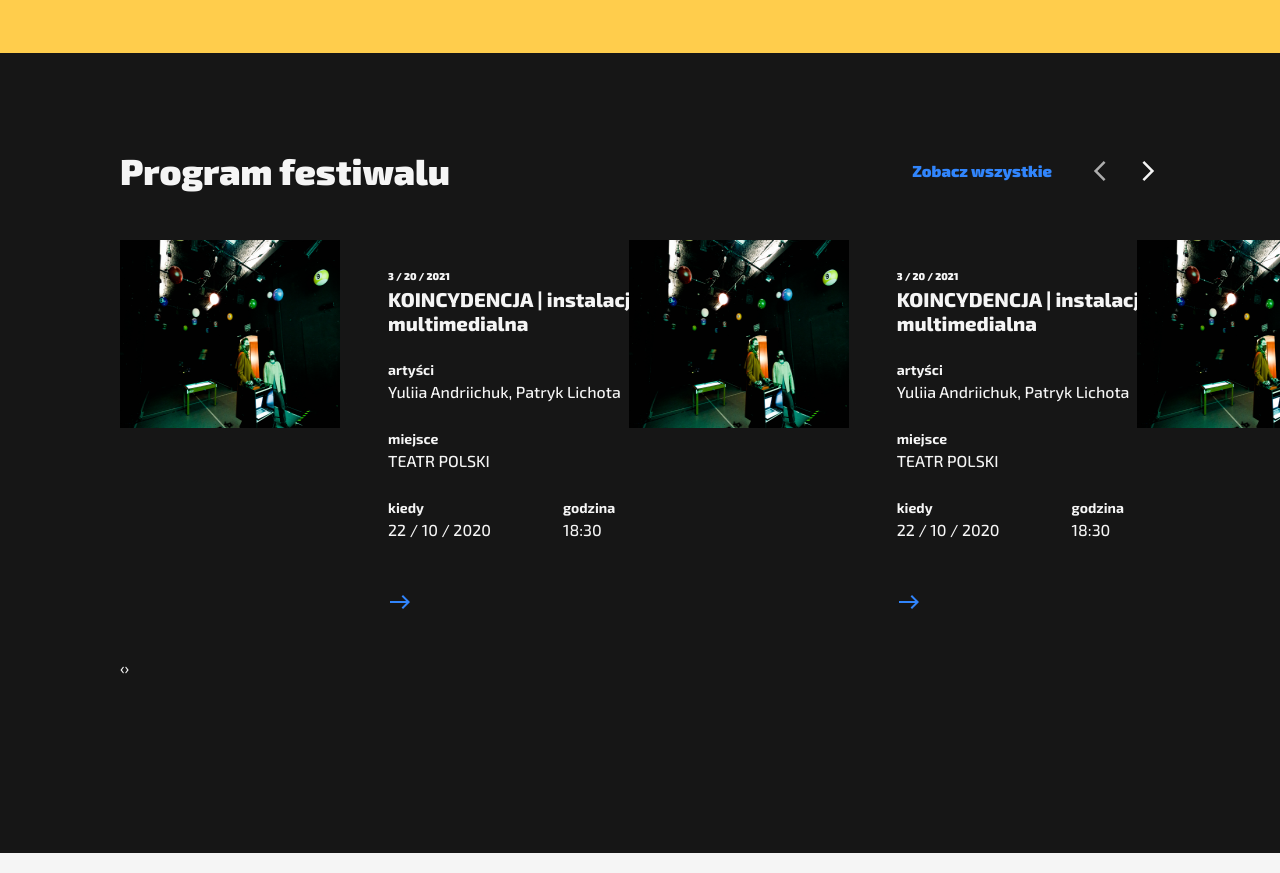
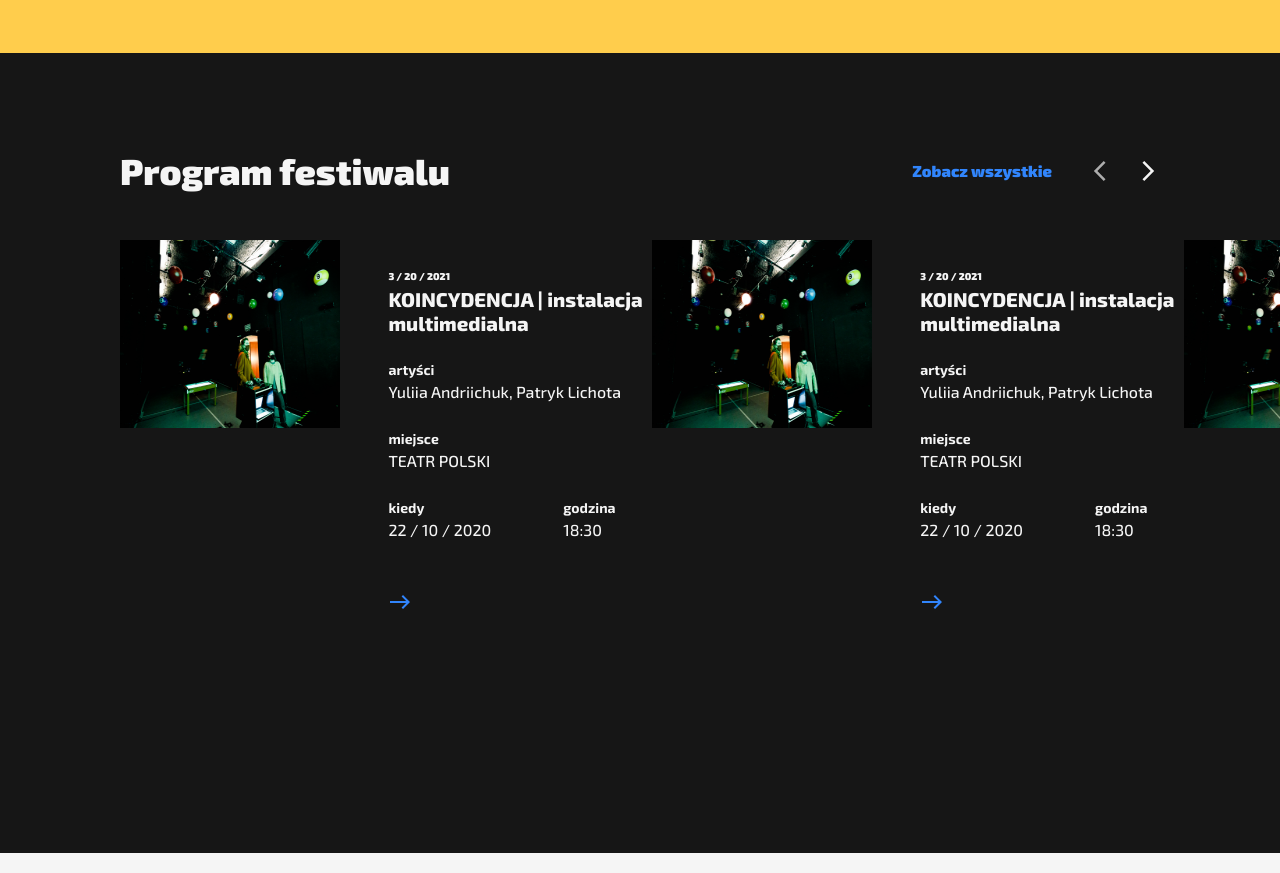
Before and after one commit to lt27037/teatr, a PHP site: page / in a window 1280 px wide. Shown: the part 2200-3073 px from the top of the page. Run offline with PHP 8.4, Linux system fonts and the light colour scheme; style sheets or scripts are compiled from the project's sources.

Commit message:
change qty of elements and hidden default nav

```diff
--- a/index.php
+++ b/index.php
@@ -95,7 +95,7 @@
                 items:1
             },
             1000:{
-                items:2.3
+                items:2.2
             }
         }
       })
--- a/styles/homePage.css
+++ b/styles/homePage.css
@@ -209,6 +209,11 @@
   color: #F5F5F5;
 }
 
+.container .programSection .owl-prev,
+.container .programSection .owl-next {
+  visibility: hidden;
+}
+
 .container .programSection::after {
   content: '';
   width: 100%;
--- a/styles/homePage.scss
+++ b/styles/homePage.scss
@@ -126,6 +126,10 @@
     margin-top: 144px;
     position: relative;
     color: $lightFont-100;
+    .owl-prev,
+    .owl-next{
+      visibility: hidden;
+    }
     &::after{
       content: '';
       width: 100%;
```
Also changed, not shown: 1 other file.
